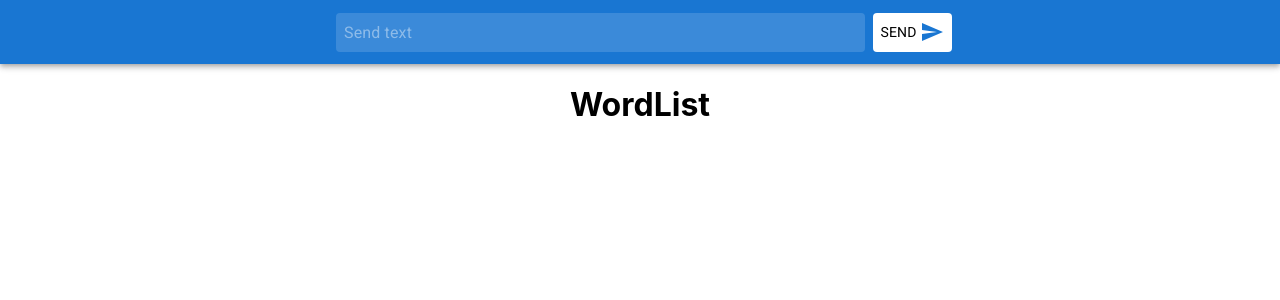
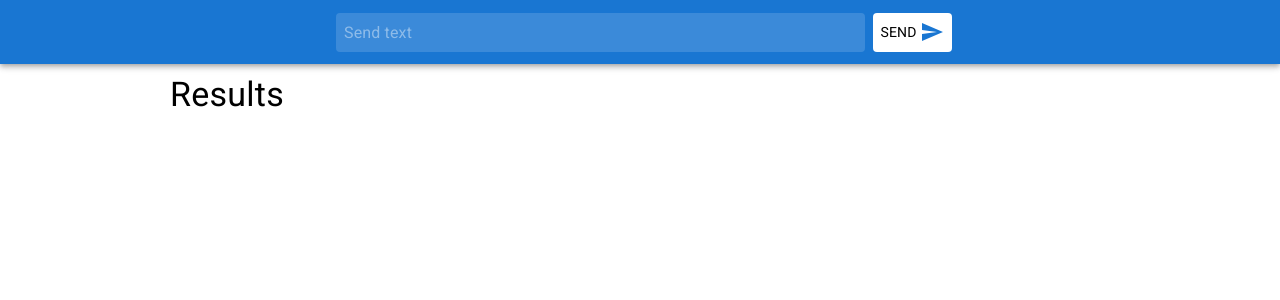
Before and after one commit to Luisparr14/pruebacopywrite-frontend, a React (Create React App) app: page / in a window 1280 px wide. Shown: the top 300 px of the page. Built offline with nearby package versions, Linux system fonts and the light colour scheme.

Commit message:
add README.md

```diff
--- a/src/App.js
+++ b/src/App.js
@@ -2,19 +2,31 @@
 import './App.css';
 import NavBar from './components/NavBar';
 import WordList from './components/WordList';
+import { useState } from 'react';
 
 function App() {
 
-  const handleSubmit = (e) => {
-    e.preventDefault();
-    console.log(e.target.search.value);
-    e.target.search.value = '';
+  const [words, setWords] = useState([]);
+
+  const handleSubmit = async (e) => {
+    try {
+      e.preventDefault();
+      const word = e.target.search.value;
+      const response = await fetch(`https://backend-app-cw.herokuapp.com/iecho?text=${word}`)
+      const data = await response.json()
+      if (data.error) return alert(data.error)
+      const {text} = data;
+      setWords([...words, text]);
+      e.target.search.value = '';
+    } catch (error) {
+      console.error(error);
+    }
   }
 
   return (
     <div className="App">
       <NavBar onSubmit={handleSubmit} />
-      <WordList />
+      <WordList words={words} />
     </div>
   );
 }
--- a/src/components/NavBar.jsx
+++ b/src/components/NavBar.jsx
@@ -47,7 +47,7 @@ const SendButton = styled(Button)(({ theme }) => ({
 
 export default function NavBar({ onSubmit }) {
   return (
-    <Box sx={{ flexGrow: 1 }}>
+    <Box sx={{ flexGrow: 1, position:'sticky', top:0 }}>
       <AppBar position="static">
         <Toolbar
           sx={{ display: 'flex', justifyContent: 'center'}}>
--- a/src/components/WordList.jsx
+++ b/src/components/WordList.jsx
@@ -1,14 +1,46 @@
-import styled from "@emotion/styled";
+
+import { styled, Typography } from "@mui/material";
 import { Box } from "@mui/system";
 
-const Container = styled(Box)({
+const Container = styled(Box)(({ theme }) => ({
+  display: "flex",
+  justifyContent: "center",
+  flexDirection: "column",
+  margin: "0 2rem",
+  [theme.breakpoints.up("sm")]: {
+    margin: "0 5rem",
+  },
+  [theme.breakpoints.up("md")]: {
+    margin: "0 10rem",
+  }
+}));
 
-});
+const Word = styled('div')(({ theme }) => ({
+  backgroundColor: "#ff00ff00",
+  borderWidth: "1px",
+  borderStyle: "solid",
+  borderColor: "black",
+  margin: theme.spacing(0, 0, 2, 0),
+  fontSize: "1.5rem",
+  width: "70%",
+  alignSelf: "center",
+  padding: theme.spacing(1, 1, 1, 1),
 
-export default function WordList({ words, onClick }) {
+}));
+
+export default function WordList({ words }) {
   return (
-    <Box sx={{ flexGrow: 1 }}>
-      <h1>WordList</h1>
-    </Box>
+    <Container>
+      <Box sx={{ flexGrow: 1, margin: '10px' }}>
+        <Typography variant="h4" textAlign={'start'}>
+          Results
+        </Typography>
+      </Box>
+      {words && words.map((word, i) => (
+        <Word key={word + '' + i}>
+          <Typography variant="p">{word}</Typography>
+        </Word>
+      ))}
+    </Container>
   );
 }
```
Also changed, not shown: 2 other files (tests, documents, lock files or other folders).
